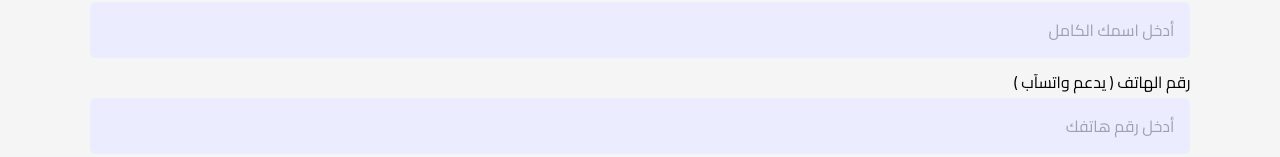
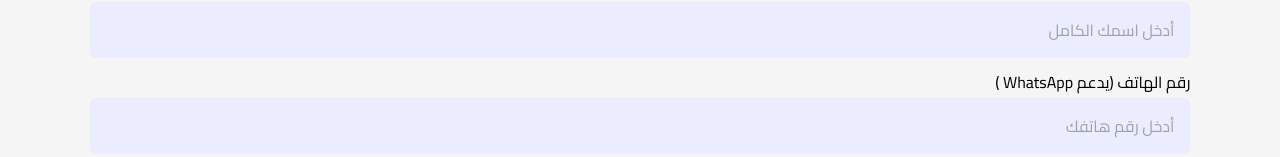
Before and after one commit to karimselim/For-Egypt, a Next.js app: page / in a window 1280 px wide. Shown: the part 3768-3925 px from the top of the page. Built offline with nearby package versions, Linux system fonts and the light colour scheme.

Commit message:
changing the wahtsapp word to english

```diff
--- a/app/Components/Contact/Contact.jsx
+++ b/app/Components/Contact/Contact.jsx
@@ -170,7 +170,7 @@ const Contact = () => {
           />
           {errors.name && <p className="text-red-500">{errors.name}</p>}
 
-          <label htmlFor="phone">رقم الهاتف ( يدعم واتسآب )</label>
+          <label htmlFor="phone">( WhatsApp يدعم) رقم الهاتف </label>
           <input
             type="tel"
             name="phone"
```
